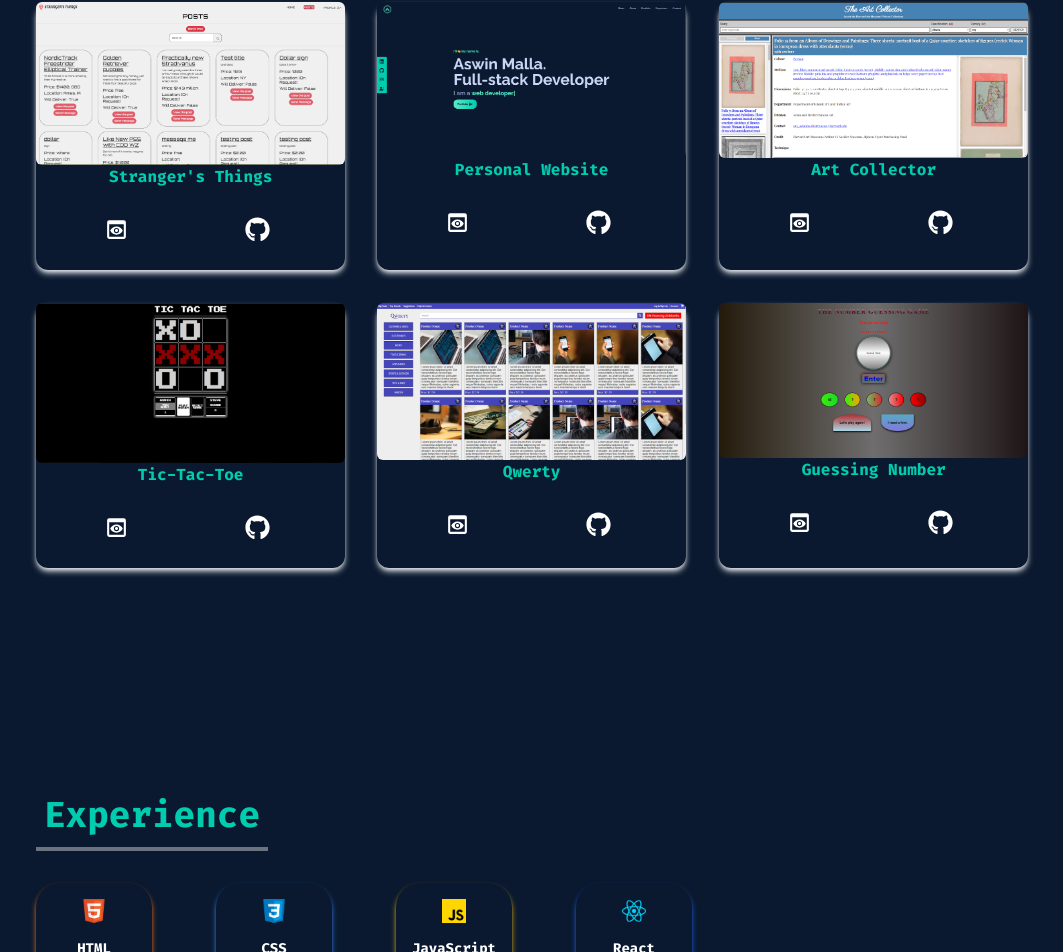
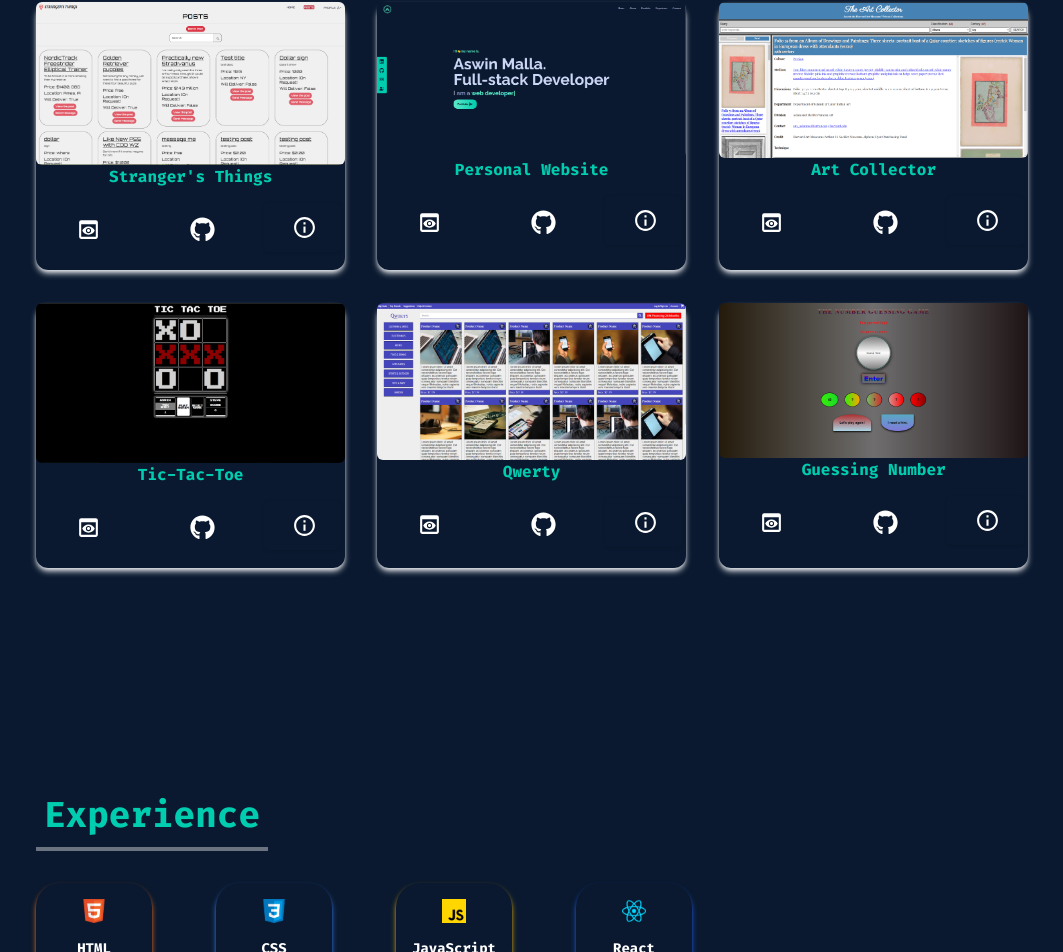
Before and after one commit to AMT98/Portfolio-Aswin, a React (Create React App) app: page / in a window 1280 px wide. Shown: the part 1751-2703 px from the top of the page, without its empty margins (108-1171 px from the left). Built offline with nearby package versions, Linux system fonts and the light colour scheme; a web font is replaced by a local one.

Commit message:
Add more info in each project

```diff
--- a/src/components/Modal.jsx
+++ b/src/components/Modal.jsx
@@ -1,71 +1,51 @@
-import React from "react";
+import React, { useState } from "react";
+import { MdInfoOutline } from "react-icons/md";
 
-export default function Modal() {
-  const [showModal, setShowModal] = React.useState(false);
+const Modal = (
+  {
+    modalTxt,
+    modalDescription
+  }
+) => {
+  const [showModal, setShowModal] = useState(false);
   return (
     <>
       <button
-        className="bg-pink-500 text-white active:bg-pink-600 font-bold uppercase text-sm px-6 py-3 rounded shadow hover:shadow-lg outline-none focus:outline-none mr-1 mb-1 ease-linear transition-all duration-150"
+        className="bg-[#0A192F] text-white active:bg-[#5CEACA] font-bold uppercase text-sm px-6 py-3 rounded shadow hover:shadow-lg outline-none focus:outline-none mr-1 mb-1 ease-linear transition-all duration-150"
         type="button"
         onClick={() => setShowModal(true)}
       >
-        Open small modal
+        <MdInfoOutline size={25} className="ml-1" />
       </button>
       {showModal ? (
         <>
-          <div
-            className="justify-center items-center flex overflow-x-hidden overflow-y-auto fixed inset-0 z-50 outline-none focus:outline-none"
-          >
+          <div className="justify-center items-center flex overflow-x-hidden overflow-y-hidden fixed inset-0 z-50 outline-none focus:outline-none">
             <div className="relative w-auto my-6 mx-auto max-w-sm">
-              {/*content*/}
               <div className="border-0 rounded-lg shadow-lg relative flex flex-col w-full bg-white outline-none focus:outline-none">
-                {/*header*/}
                 <div className="flex items-start justify-between p-5 border-b border-solid border-slate-200 rounded-t">
-                  <h3 className="text-3xl font-semibold">
-                    Modal Title
-                  </h3>
-                  <button
-                    className="p-1 ml-auto bg-transparent border-0 text-black opacity-5 float-right text-3xl leading-none font-semibold outline-none focus:outline-none"
-                    onClick={() => setShowModal(false)}
-                  >
-                    <span className="bg-transparent text-black opacity-5 h-6 w-6 text-2xl block outline-none focus:outline-none">
-                      ×
-                    </span>
-                  </button>
+                  <h3 className="text-xl font-semibold">{modalTxt}</h3>
                 </div>
-                {/*body*/}
                 <div className="relative p-6 flex-auto">
-                  <p className="my-4 text-slate-500 text-lg leading-relaxed">
-                    I always felt like I could do anything. That’s the main
-                    thing people are controlled by! Thoughts- their perception
-                    of themselves! They're slowed down by their perception of
-                    themselves. If you're taught you can’t do anything, you
-                    won’t do anything. I was taught I could do everything.
+                  <p className="my-4 text-slate-500 text-md leading-relaxed">
+                    {modalDescription}
                   </p>
                 </div>
-                {/*footer*/}
                 <div className="flex items-center justify-end p-6 border-t border-solid border-slate-200 rounded-b">
                   <button
-                    className="text-red-500 background-transparent font-bold uppercase px-6 py-2 text-sm outline-none focus:outline-none mr-1 mb-1 ease-linear transition-all duration-150"
+                    className="bg-[#5CEACA] text-black active:bg-emerald-600 font-bold uppercase text-sm px-6 py-3 rounded shadow hover:shadow-lg outline-none focus:outline-none mr-1 mb-1 ease-linear transition-all duration-150"
                     type="button"
                     onClick={() => setShowModal(false)}
                   >
                     Close
                   </button>
-                  <button
-                    className="bg-emerald-500 text-white active:bg-emerald-600 font-bold uppercase text-sm px-6 py-3 rounded shadow hover:shadow-lg outline-none focus:outline-none mr-1 mb-1 ease-linear transition-all duration-150"
-                    type="button"
-                    onClick={() => setShowModal(false)}
-                  >
-                    Save Changes
-                  </button>
                 </div>
               </div>
             </div>
           </div>
-          <div className="opacity-25 fixed inset-0 z-40 bg-black"></div>
         </>
       ) : null}
     </>
   );
-}
+};
+
+export default Modal;
--- a/src/components/Portfolio.jsx
+++ b/src/components/Portfolio.jsx
@@ -7,6 +7,7 @@ import qwerty from "../assets/portfolio/qwerty.PNG";
 import personalWebsiteV2 from "../assets/portfolio/portfolioV2.PNG";
 import { MdPreview } from "react-icons/md";
 import { FaGithub } from "react-icons/fa";
+import Modal from "./Modal";
 // import Aos from 'aos'
 var Aos = require("aos");
 // import 'aos/dist/aos.css'
@@ -40,6 +41,10 @@ const Portfolio = () => {
           <FaGithub size={25} />
         </a>
       ),
+      modal: <Modal
+      modalDescription="Stranger's Things"
+      modalTxt= "Stranger's Things"
+      />,
     },
     {
       id: 2,
@@ -65,6 +70,10 @@ const Portfolio = () => {
           <FaGithub size={25} />
         </a>
       ),
+      modal: <Modal
+      modalDescription="Personal Website"
+      modalTxt= "Personal Website"
+      />,
     },
     {
       id: 3,
@@ -90,6 +99,10 @@ const Portfolio = () => {
           <FaGithub size={25} />
         </a>
       ),
+      modal: <Modal
+      modalDescription="Art Collector"
+      modalTxt= "Art Collector"
+      />,
     },
     {
       id: 4,
@@ -115,6 +128,10 @@ const Portfolio = () => {
           <FaGithub size={25} />
         </a>
       ),
+      modal: <Modal
+      modalDescription="Tic-Tac-Toe"
+      modalTxt= "Tic-Tac-Toe"
+      />,
     },
     {
       id: 5,
@@ -140,6 +157,10 @@ const Portfolio = () => {
           <FaGithub size={25} />
         </a>
       ),
+      modal: <Modal
+      modalDescription="Stranger's Things"
+      modalTxt= "Stranger's Things"
+      />,
     },
     {
       id: 6,
@@ -165,6 +186,10 @@ const Portfolio = () => {
           <FaGithub size={25} />
         </a>
       ),
+      modal: <Modal
+      modalDescription="Stranger's Things"
+      modalTxt= "Stranger's Things"
+      />,
     },
   ];
 
@@ -178,19 +203,20 @@ const Portfolio = () => {
         </div>
 
         <div className="grid sm:grid-cols-2 md:grid-cols-3 gap-8 px-12 sm:px-0">
-          {portfolios.map(({ id, src, demo, code, title }) => (
+          {portfolios.map(({ id, src, demo, code, title, modal }) => (
             <div
               key={id}
-              className="shadow-md shadow-gray-200 rounded-xl hover:scale-105 cursor-pointer text-[white] hover:text-[#00CCAF]"
+              className="shadow-md shadow-gray-200 rounded-xl cursor-pointer text-[white] hover:text-[#00CCAF]"
               data-aos="flip-up"
             >
               <img src={src} alt="" className="rounded-md duration-200 " />
               <div className="flex items-center justify-center text-[#00CCAF] font-bold">
                 {title}
               </div>
-              <div className="flex items-center ml-7">
+              <div className="flex items-center ">
                 {demo}
                 {code}
+                {modal}
               </div>
             </div>
           ))}
```
